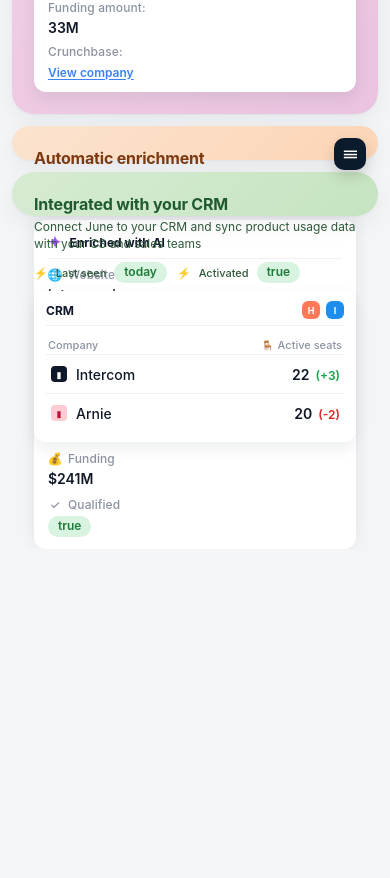
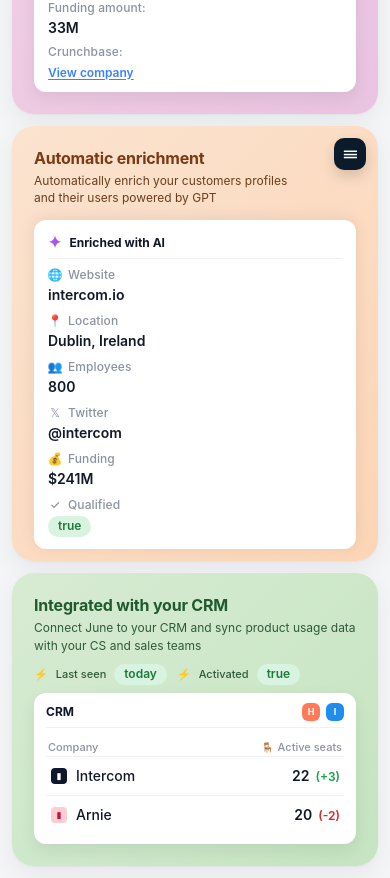
Before and after one commit to 2arnav4/TUF_Round_2-, a React (Vite) app in the folder Tuf-Round2-Task/: page / in a window 390 px wide. Shown: the part 1035-1913 px from the top of the page. Before the commit the page ends 1584 px from the top, so only its background shows below. Built offline with nearby package versions, Linux system fonts and the light colour scheme; a web font is replaced by a local one.

Commit message:
Mobile Responsiveness

```diff
--- a/Tuf-Round2-Task/src/App.css
+++ b/Tuf-Round2-Task/src/App.css
@@ -46,6 +46,11 @@
   .stack {
     gap: 16px;
   }
+
+  .stack > * {
+    flex: 0 0 auto;
+    min-height: 0;
+  }
 }
 
 @media (max-width: 640px) {
--- a/Tuf-Round2-Task/src/Components/CRMCard/CRMCard.module.css
+++ b/Tuf-Round2-Task/src/Components/CRMCard/CRMCard.module.css
@@ -51,6 +51,14 @@
   box-shadow: 0 6px 16px rgba(16, 24, 40, 0.08);
   margin-top: auto;
   margin-bottom: 0;
+}
+
+@media (min-width: 961px) {
+  .crmPanel {
+    border-radius: 14px 0 0 14px;
+    box-shadow: -2px 6px 16px rgba(16, 24, 40, 0.08);
+    margin-right: -22px;
+  }
 }
 
 .panelHeader {
@@ -131,7 +139,7 @@
 
 @media (max-width: 640px) {
   .crmCard {
-    height: 100%;
+    height: auto;
   }
 
   .content {
@@ -158,8 +166,6 @@
   .crmPanel {
     border-radius: 12px;
     padding: 10px 12px;
-    margin-right: 0;
-    margin-top: auto;
   }
 
   .panelHeader {
--- a/Tuf-Round2-Task/src/Components/EnrichmentCard/EnrichmentCard.module.css
+++ b/Tuf-Round2-Task/src/Components/EnrichmentCard/EnrichmentCard.module.css
@@ -84,9 +84,14 @@
   gap: 10px 16px;
 }
 
-@media (max-width: 520px) {
+@media (max-width: 640px) {
   .enrichmentCard {
     padding-bottom: 12px;
+    height: auto;
+  }
+
+  .enrichedPanel {
+    flex: 0 0 auto;
   }
 
   .detailsGrid {
```
